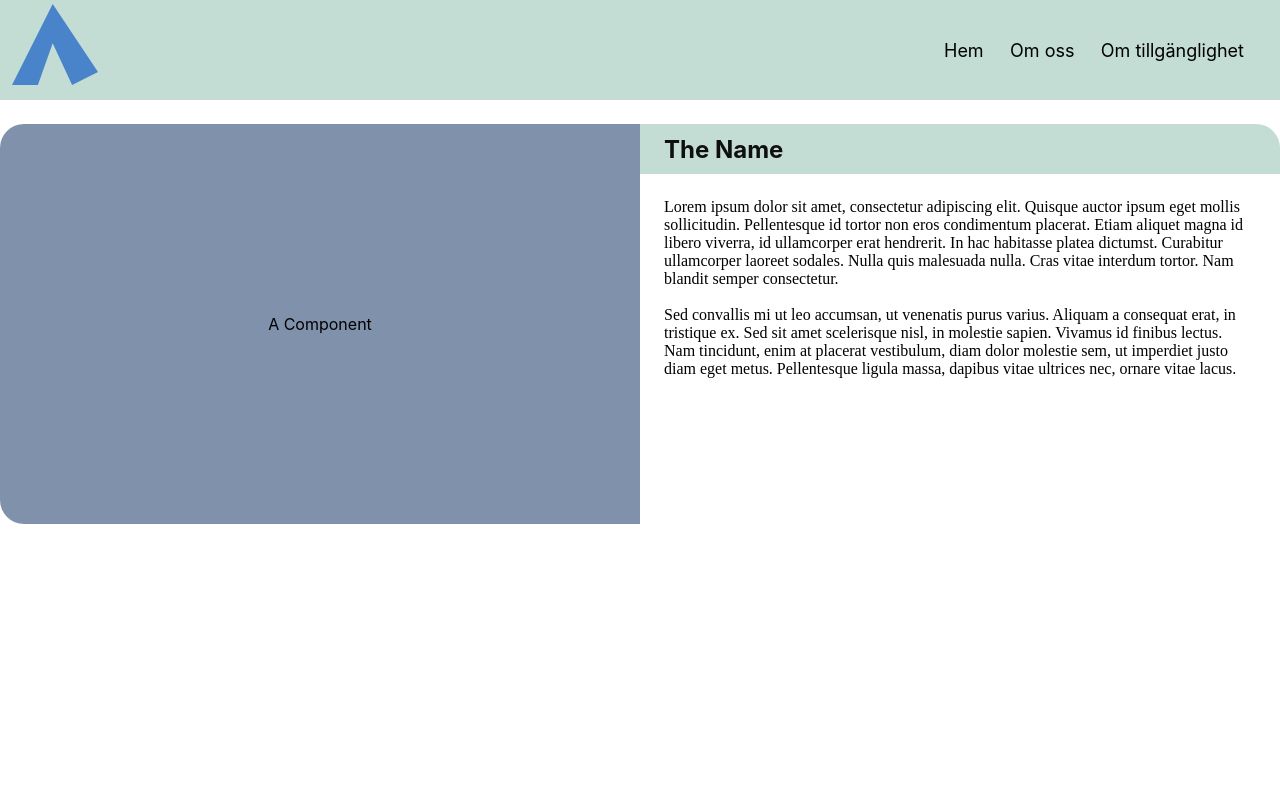
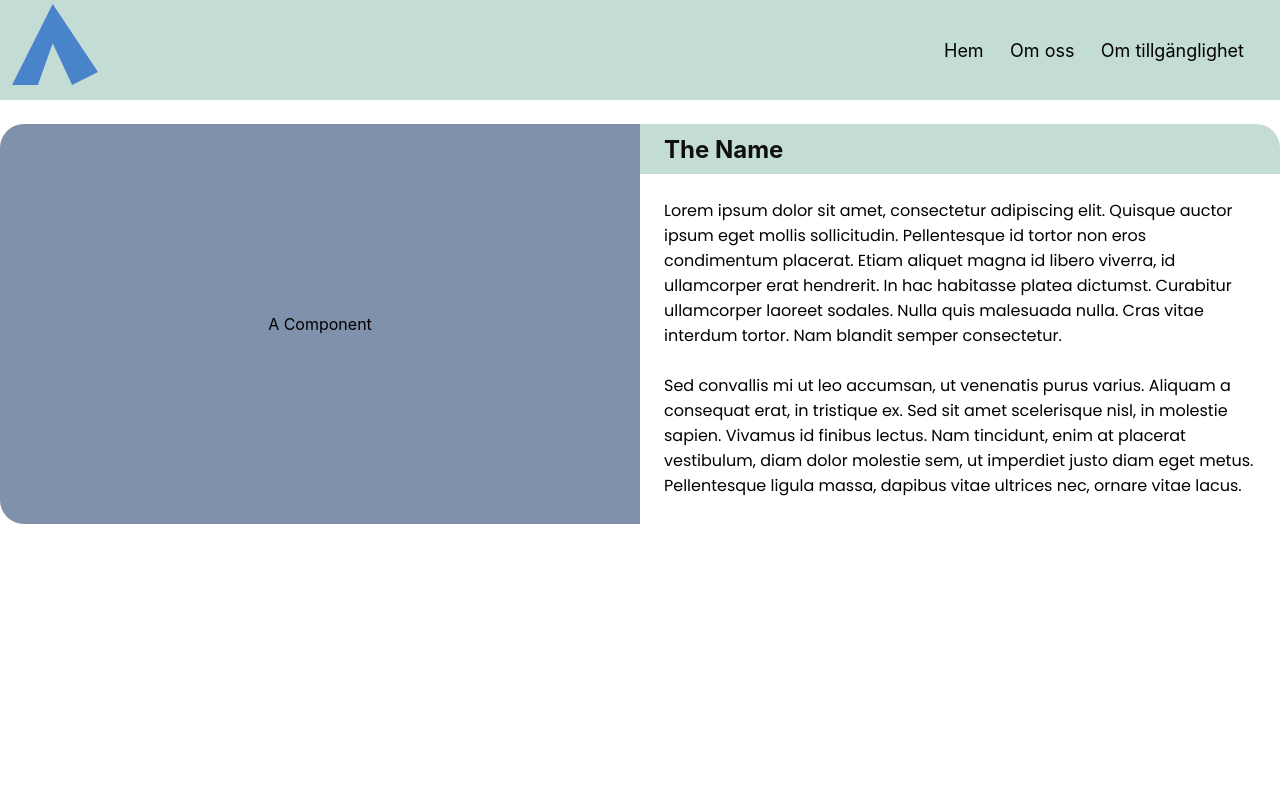
Before and after one commit to h-emma/x-work, a Next.js app: page / in a window 1280 px wide. Shown: the top 800 px of the page. Built offline with nearby package versions, Linux system fonts and the light colour scheme.

Commit message:
Add font-face with font-family Poppins

```diff
--- a/styles/globals.css
+++ b/styles/globals.css
@@ -1,9 +1,19 @@
+@font-face {
+  font-family: "Poppins";
+  src: url("../public/assets/fonts/Poppins-Regular.woff") format("woff");
+}
+@font-face {
+  font-family: "Poppins";
+  src: url("../public/assets/fonts/Poppins-Regular.woff2") format("woff2");
+}
+
 html,
 body {
   padding: 0;
   margin: 0;
   font-family: -apple-system, BlinkMacSystemFont, Segoe UI, Roboto, Oxygen,
-    Ubuntu, Cantarell, Fira Sans, Droid Sans, Helvetica Neue, sans-serif;
+    Ubuntu, Cantarell, Fira Sans, Droid Sans, Helvetica Neue, sans-serif,
+    Poppins;
 }
 
 a {
```
